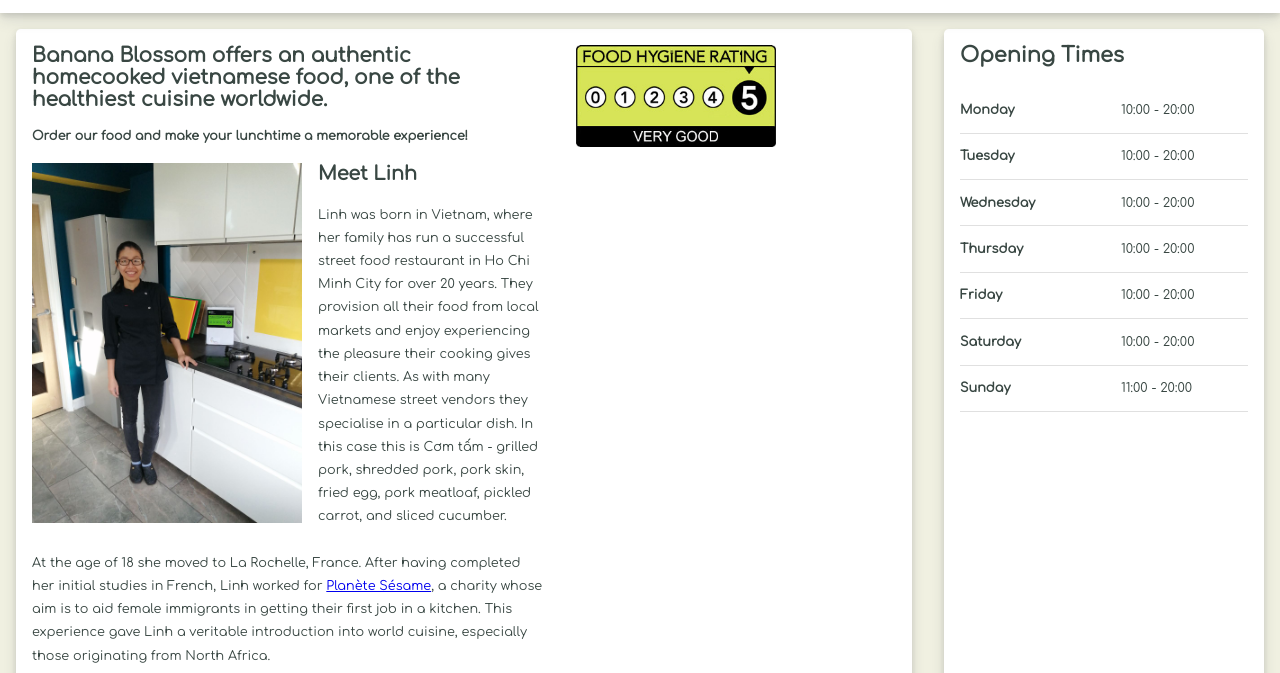
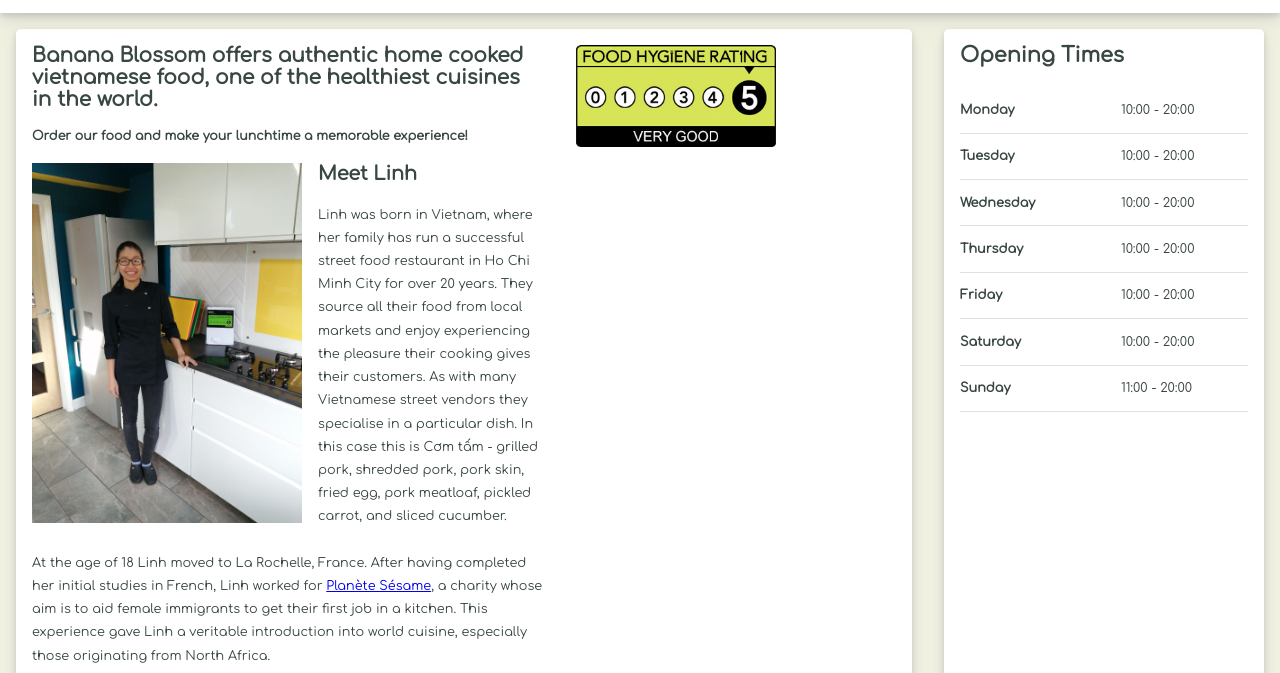
Before and after one commit to pollen8/bananablossom.kitchen, a Gatsby site: page /info in a window 1280 px wide. Shown: the part 127-800 px from the top of the page. Built offline with nearby package versions, Linux system fonts and the light colour scheme; Gatsby itself is replaced by a stand-in of ours.

Commit message:
update text

```diff
--- a/src/pages/info.tsx
+++ b/src/pages/info.tsx
@@ -39,7 +39,7 @@ query {
               <div>
 
                 <h2>
-                  Banana Blossom offers an authentic homecooked vietnamese food, one of the healthiest cuisine worldwide.
+                  Banana Blossom offers authentic home cooked vietnamese food, one of the healthiest cuisines in the world.
                 </h2>
                 <h6>
                   Order our food and make your lunchtime a memorable experience!
@@ -48,21 +48,21 @@ query {
                 <p>
                   Linh was born in Vietnam, where her family has run a successful street food restaurant in
                   Ho Chi Minh City for over 20 years.
-                  They provision all their food from local markets and enjoy experiencing the
-                  pleasure their cooking gives their clients.
+                  They source all their food from local markets and enjoy experiencing the
+                  pleasure their cooking gives their customers.
                   As with many Vietnamese street vendors they specialise in a particular dish.
                   In this case this is Cơm tấm - grilled pork, shredded pork, pork skin,
                   fried egg, pork meatloaf, pickled carrot, and sliced cucumber.
                 </p>
-                <p>At the age of 18 she moved to La Rochelle, France.
+                <p>At the age of 18 Linh moved to La Rochelle, France.
                 After having completed her initial studies in French, Linh worked
                 for <a href="http://planetesesame.com/">Planète Sésame</a>,
-                  a charity whose aim is to aid female immigrants in getting their first job in a kitchen. This experience gave
+                  a charity whose aim is to aid female immigrants to get their first job in a kitchen. This experience gave
                   Linh a veritable introduction into world cuisine, especially those originating from North Africa.
 </p>
                 <p>Then in 2012 she attended <a href="https://www.apprentissage.cma17.fr/">CFA De Lagord</a> where she obtained a
                     Baccalauréat Professionnel in cuisine, whilst working
-                    as the second chef at <a href="https://le-bistrot-dla-chaine.business.site/">La Bistro de La Chaine</a>
+                    as the second chef at <a href="https://le-bistrot-dla-chaine.business.site/">La Bistro de La Chaine</a>.
                 </p>
                 <p>Linh has been living and working in England for the last 4 years, where she was a chef de partie at
                   the <a href="www.whitehartoverton.co.uk">White Hart Overton</a> and
```
